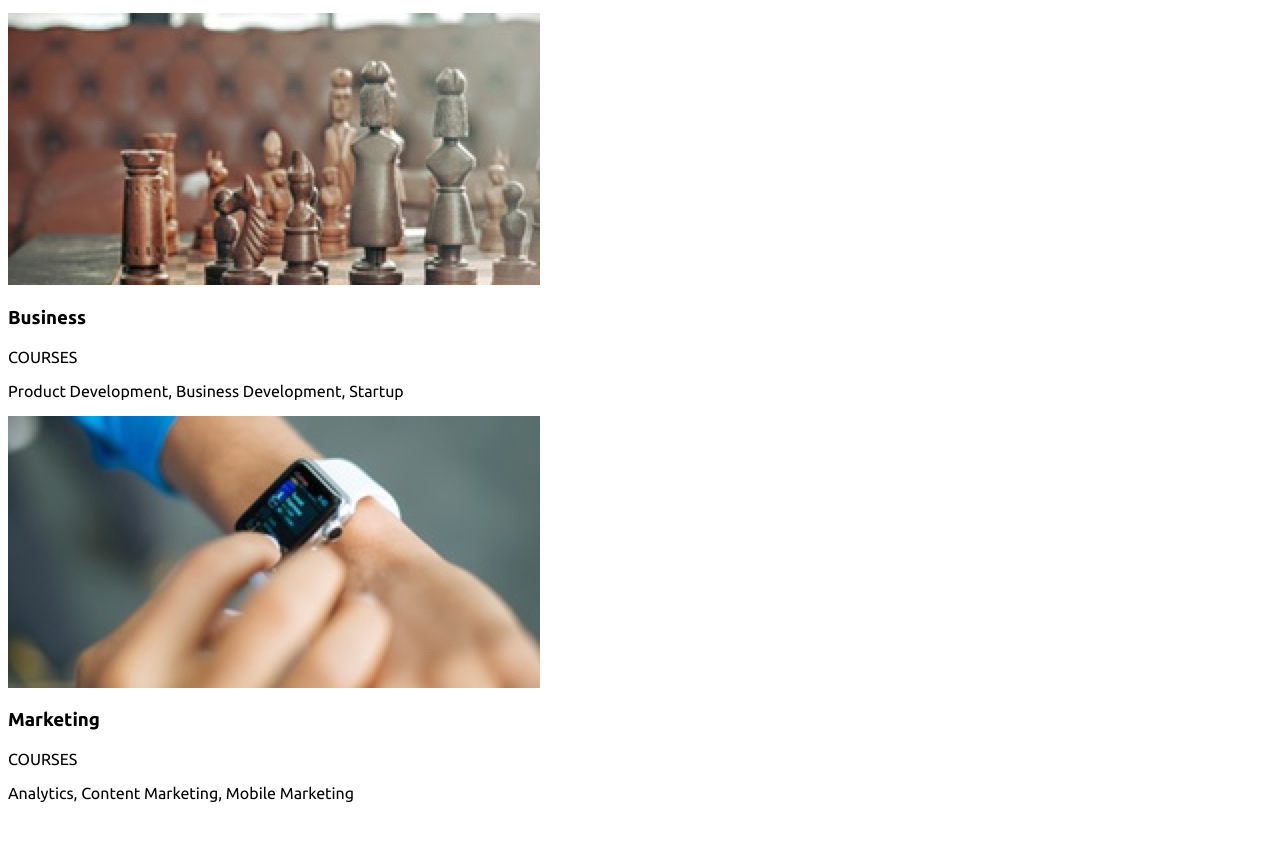
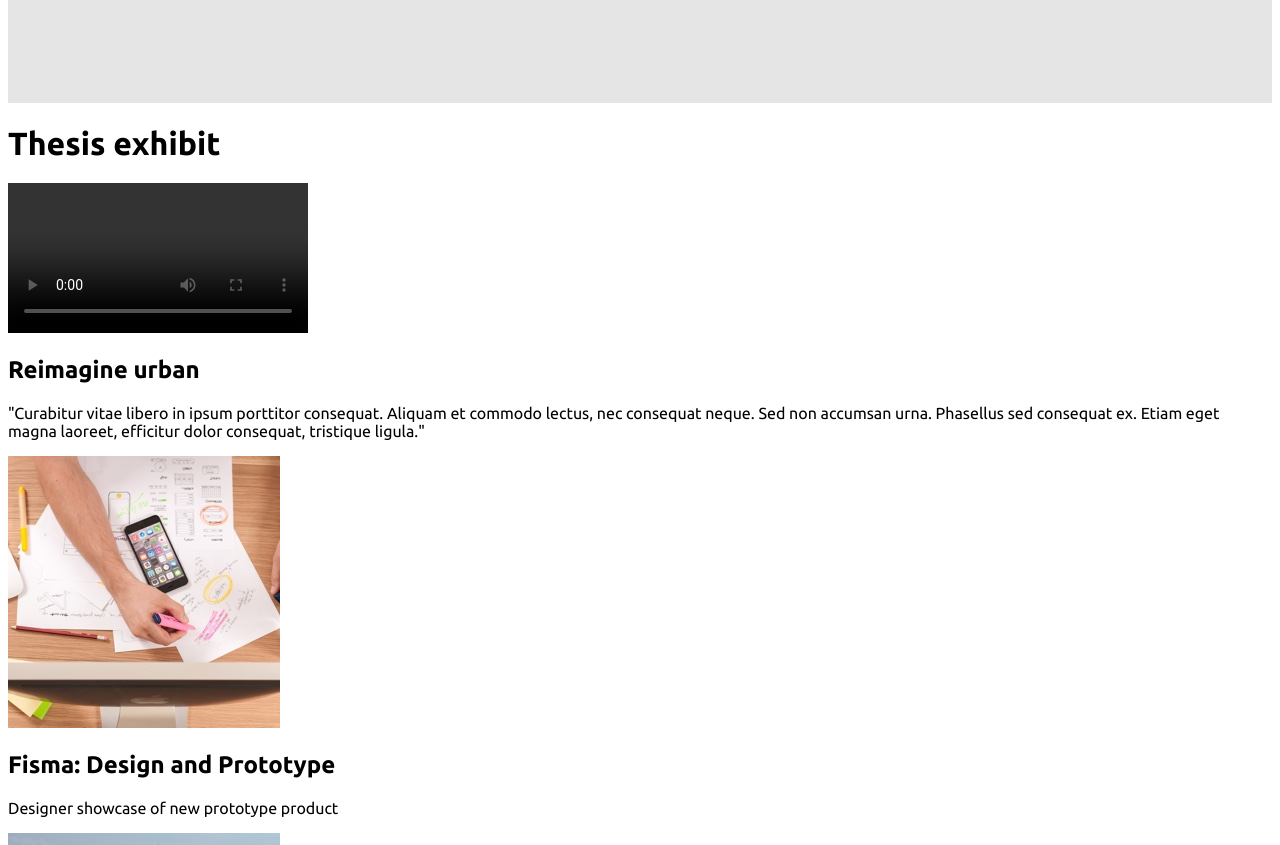
Before and after one commit to katieprogrammes/colmar, a plain HTML site: page index.html in a window 1280 px wide. Shown: the part 3160-4005 px from the top of the page. Before the commit the page ends 3978 px from the top, so only its background shows below. Drawn offline with Linux system fonts and the light colour scheme.

Commit message:
finished courses started thesis

```diff
--- a/index.html
+++ b/index.html
@@ -93,8 +93,10 @@
             <h1>Start learning</h1>
                 <div class="courses">
                     <div class="box">
+                        <div class="boxtent">
                             <div class="boxpic">
                                 <img src="./resources/images/course-software.jpg">
+                            </div>
                             <div class="boxtext">
                                 <h3>Software engineering</h3>
                                 <p class="boxtitle">COURSES</p>
@@ -103,8 +105,10 @@
                         </div>
                     </div>
                     <div class="box">
+                        <div class="boxtent">
                             <div class="boxpic">
                                 <img src="./resources/images/course-computer-art.jpg">
+                            </div>
                             <div class="boxtext">
                                 <h3>Computer art</h3>
                                 <p class="boxtitle">COURSES</p>
@@ -113,8 +117,10 @@
                         </div>
                     </div>
                     <div class="box">
+                        <div class="boxtent">
                             <div class="boxpic">
                                 <img src="./resources/images/course-design.jpg">
+                            </div>
                             <div class="boxtext">
                                 <h3>Design</h3>
                                 <p class="boxtitle">COURSES</p>
@@ -123,8 +129,10 @@
                         </div>
                     </div>
                     <div class="box">
+                        <div class="boxtent">
                             <div class="boxpic">
                                 <img src="./resources/images/course-data.jpg">
+                            </div>
                             <div class="boxtext">
                                 <h3>Data</h3>
                                 <p class="boxtitle">COURSES</p>
@@ -133,8 +141,10 @@
                         </div>
                     </div>
                     <div class="box">
+                        <div class="boxtent">
                             <div class="boxpic">
                                 <img src="./resources/images/course-business.jpg">
+                            </div>
                             <div class="boxtext">
                                 <h3>Business</h3>
                                 <p class="boxtitle">COURSES</p>
@@ -143,8 +153,10 @@
                         </div>
                     </div>
                     <div class="box">
+                        <div class="boxtent">
                             <div class="boxpic">
                                 <img src="./resources/images/course-marketing.jpg">
+                            </div>
                             <div class="boxtext">
                                 <h3>Marketing</h3>
                                 <p class="boxtitle">COURSES</p>
@@ -154,5 +166,39 @@
                     </div>
                 </div>
         </div>
+        <div class="thesis">
+            <h1>Thesis exhibit</h1>
+            <div class="exhibits">
+                <div class="exvideo">
+                    <video controls></video>
+                    <h2>Reimagine urban</h2>
+                    <p>"Curabitur vitae libero in ipsum porttitor consequat. Aliquam et commodo lectus, nec
+                        consequat neque. Sed non accumsan urna. Phasellus sed consequat ex. Etiam eget
+                        magna laoreet, efficitur dolor consequat, tristique ligula."</p>
+                </div>
+                <div class="research">
+                    <div class="sidesearch">
+                        <div class="fisma">
+                            <div class="sidebox">
+                                <img src="./resources/images/thesis-fisma.jpg">
+                            </div>
+                            <div class="sidetext">
+                                <h2>Fisma: Design and Prototype</h2>
+                                <p>Designer showcase of new prototype product</p>
+                            </div>
+                        </div>
+                    </div>
+                    <div class="sidesearch">
+                        <div class="sidebox">
+                            <img src="./resources/images/thesis-now-and-then.jpg">
+                        </div>
+                        <div class="sidetext">
+                            <h2>Now and then</h2>
+                            <p>Research study about New York</p>
+                        </div>
+                    </div>
+                </div>
+            </div>
+        </div>
     </body>
 </html>
--- a/resources/css/style.css
+++ b/resources/css/style.css
@@ -135,3 +135,44 @@ img .logo {
     font-size: 1.3rem;
     padding: 30px;
 }
+/*Courses*/
+.learning {
+    background-color: rgb(229, 229, 229);
+}
+.learning h1 {
+    text-align: center;
+    padding-top: 48px;
+    padding-bottom: 32px;
+    font-size: 2.5rem;
+}
+.courses {
+    display: flex;
+    align-content: space-around;
+    flex-wrap: wrap;
+    align-items: center;
+    padding: 32px 72px;
+    margin-left: 50px;
+}
+.boxtent {
+    background-color: white;
+}
+.box {
+    width: 375px;
+    height: 480px;
+    padding: 16px;
+}
+.box img {
+    width: 375px;
+    height: auto;
+}
+.boxtext {
+    padding-left: 16px;
+    padding-bottom: 24px;
+}
+.boxtext h3 {
+    padding-top: 16px;
+    font-size: 1.5rem;
+}
+.boxtitle {
+    padding: 8px 0px;
+}
```
Lines whose indentation alone changed are shown as unchanged.
